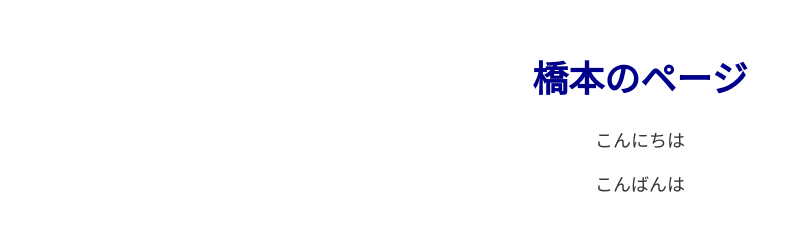
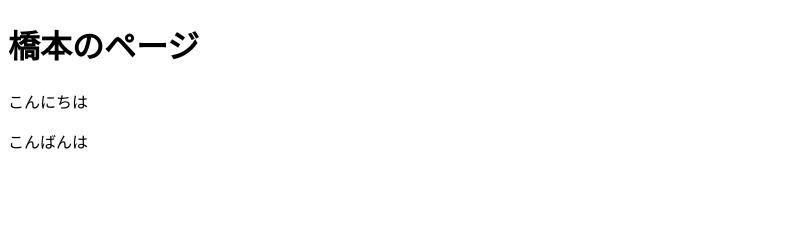
Before and after one commit to pacy727/test02, a plain HTML site: page index.html in a window 1280 px wide. Shown: the whole page, without its empty margins (0-801 px from the left). Drawn offline with Linux system fonts and the light colour scheme.

Commit message:
Add files via upload

```diff
--- a/index.html
+++ b/index.html
@@ -4,12 +4,11 @@
     <meta charset="UTF-8">
     <meta name="viewport" content="width=device-width, initial-scale=1.0">
     <title>橋本のページ</title>
-    <link rel="stylesheet" href="style.css" />
 </head>
 <body>
     <h1>橋本のページ</h1>
-    <p>こんにちは</p>
-    <p>こんばんは</p>
-    <script src="script.js"></script>
+    <p class="konnichiwa">こんにちは</p>
+    <p class="konbanha">こんばんは</p>
+
 </body>
 </html>
```
